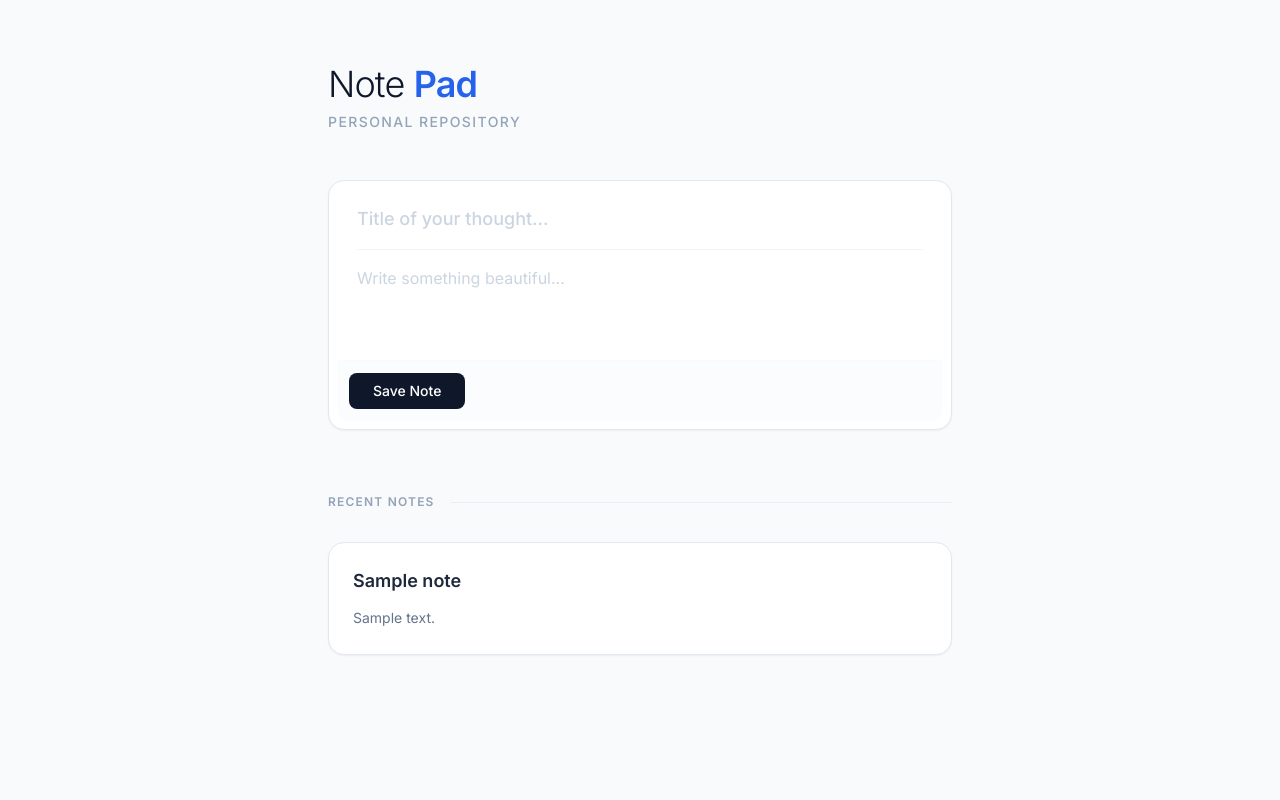
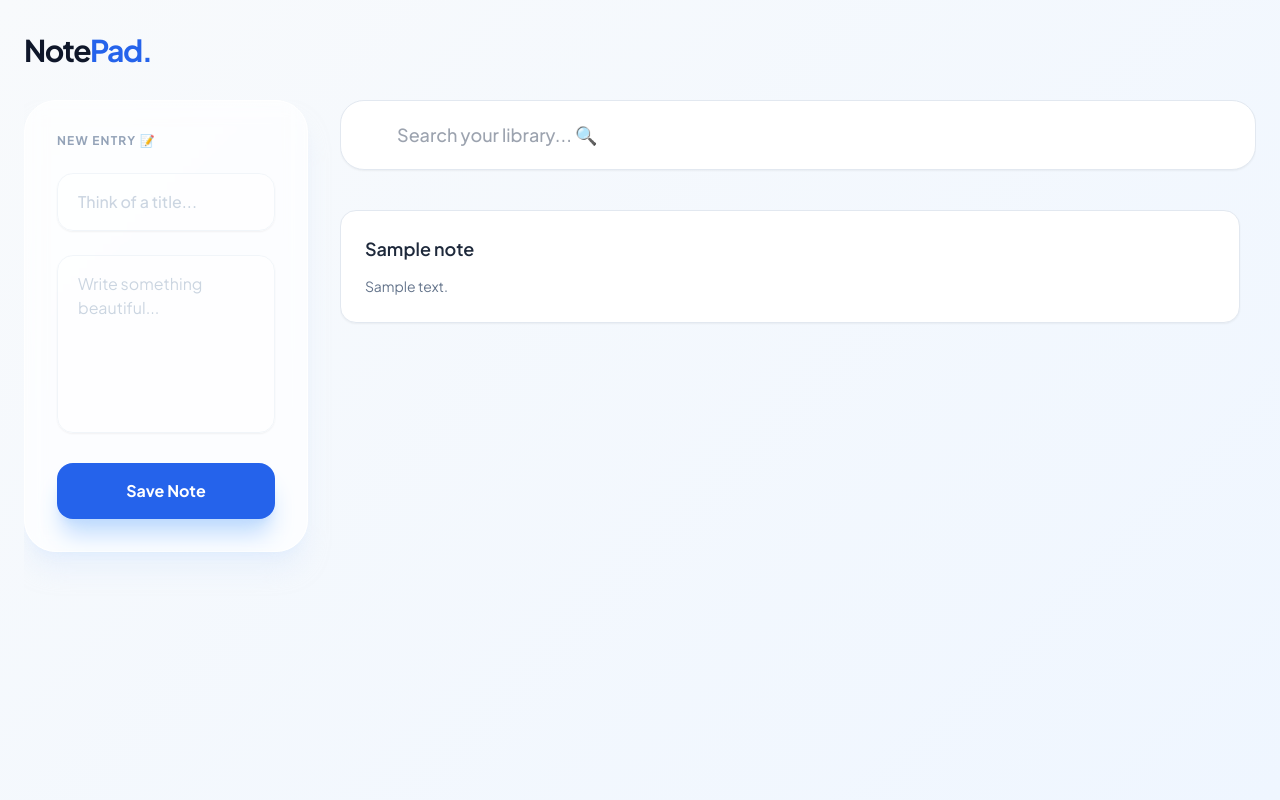
Before and after one commit to brenoviske/note_pad, a FastAPI app: page / in a window 1280 px wide. Run offline with FastAPI, Linux system fonts and the light colour scheme; tables that the repository leaves empty hold one stand-in row (values such as "Sample post"); some libraries are stand-ins or nearby versions.

Commit message:
feat:Introducing live search abr and chaging the design with the layout of the page

```diff
--- a/src/templates/index.html
+++ b/src/templates/index.html
@@ -3,70 +3,93 @@
 <head>
     <meta charset="UTF-8">
     <meta name="viewport" content="width=device-width, initial-scale=1.0">
-    <title>Note Pad | Minimal Workspace</title>
+    <title>Note Pad | Premium Workspace</title>
     <script src="https://cdn.tailwindcss.com"></script>
-    <link href="https://fonts.googleapis.com/css2?family=Inter:wght@300;400;500;600&display=swap" rel="stylesheet">
+    <link href="https://fonts.googleapis.com/css2?family=Plus+Jakarta+Sans:wght@300;400;500;600;700&display=swap" rel="stylesheet">
     <style>
-        body { font-family: 'Inter', sans-serif; }
-        .note-card { animation: slideUp 0.4s ease-out forwards; }
-        @keyframes slideUp {
-            from { opacity: 0; transform: translateY(10px); }
-            to { opacity: 1; transform: translateY(0); }
+        body {
+            font-family: 'Plus Jakarta Sans', sans-serif;
+            background: linear-gradient(135deg, #f8fafc 0%, #eff6ff 100%);
         }
-        .hidden { display: none; }
-        .modal-bg { background-color: rgba(15, 23, 42, 0.4); backdrop-filter: blur(4px); }
+        .note-card {
+            animation: slideIn 0.4s cubic-bezier(0.34, 1.56, 0.64, 1) forwards;
+        }
+        @keyframes slideIn {
+            from { opacity: 0; transform: scale(0.95) translateY(10px); }
+            to { opacity: 1; transform: scale(1) translateY(0); }
+        }
+        .custom-scrollbar::-webkit-scrollbar { width: 6px; }
+        .custom-scrollbar::-webkit-scrollbar-track { background: transparent; }
+        .custom-scrollbar::-webkit-scrollbar-thumb { background: #e2e8f0; border-radius: 10px; }
+
+        .hidden { display: none !important; }
+        .modal-bg { background: rgba(15, 23, 42, 0.6); backdrop-filter: blur(8px); }
+
+        .glass {
+            background: rgba(255, 255, 255, 0.7);
+            backdrop-filter: blur(10px);
+            border: 1px solid rgba(255, 255, 255, 0.5);
+        }
     </style>
 </head>
-<body class="bg-[#F8FAFC] text-slate-900 min-h-screen">
+<body class="text-slate-900 min-h-screen overflow-hidden">
 
     <div id="deleteModal" class="fixed inset-0 z-50 flex items-center justify-center hidden p-4 modal-bg">
-        <div class="bg-white rounded-2xl p-8 max-w-sm w-full shadow-2xl border border-slate-100">
-            <h3 class="text-xl font-semibold text-slate-900">Delete Note?</h3>
-            <p class="text-slate-500 mt-2 text-sm leading-relaxed">This action cannot be undone. This thought will be permanently removed from your repository.</p>
+        <div class="bg-white rounded-3xl p-8 max-w-sm w-full shadow-2xl">
+            <h3 class="text-xl font-bold text-slate-900 tracking-tight text-center">Delete Note? 🗑️</h3>
+            <p class="text-slate-500 mt-2 text-sm text-center">This thought will be permanently removed from your library.</p>
             <div class="flex gap-3 mt-8">
-                <button onclick="closeDeleteModal()" class="flex-1 px-4 py-2.5 rounded-xl text-sm font-bold text-slate-400 uppercase tracking-tight hover:bg-slate-50 transition-colors">Cancel</button>
-                <button id="confirmDeleteBtn" class="flex-1 px-4 py-2.5 rounded-xl text-sm font-bold bg-red-50 text-red-600 uppercase tracking-tight hover:bg-red-600 hover:text-white transition-all duration-300">Delete</button>
+                <button onclick="closeDeleteModal()" class="flex-1 px-4 py-3 text-xs font-bold text-slate-400 uppercase tracking-widest">Cancel</button>
+                <button id="confirmDeleteBtn" class="flex-1 px-4 py-3 rounded-2xl text-xs font-bold bg-red-500 text-white uppercase tracking-widest hover:bg-red-600 shadow-lg shadow-red-200 transition-all">Confirm</button>
             </div>
         </div>
     </div>
 
-    <div class="max-w-2xl mx-auto px-6 py-16">
-        <header class="mb-12">
-            <h1 class="text-4xl font-light tracking-tight text-slate-900">Note <span class="font-semibold text-blue-600">Pad</span></h1>
-            <p class="text-slate-400 mt-2 text-sm font-medium uppercase tracking-widest">Personal Repository</p>
+    <div class="max-w-[1440px] mx-auto px-6 h-screen flex flex-col py-8">
+
+        <header class="flex items-center justify-between mb-8 shrink-0">
+            <div>
+                <h1 class="text-3xl font-extrabold tracking-tighter text-slate-900">Note<span class="text-blue-600">Pad.</span></h1>
+            </div>
         </header>
 
-        <section class="mb-16">
-            <form id="noteForm" class="bg-white border border-slate-200 rounded-2xl p-2 shadow-sm focus-within:shadow-md focus-within:border-blue-200 transition-all duration-300">
-                <input type="text" id="noteTitle" required name="title"
-                    class="w-full px-5 py-4 text-lg font-medium placeholder:text-slate-300 focus:outline-none rounded-t-xl"
-                    placeholder="Title of your thought...">
-                <div class="h-[1px] bg-slate-100 mx-5"></div>
-                <textarea id="noteContent" rows="3" required name="content"
-                    class="w-full px-5 py-4 text-slate-600 placeholder:text-slate-300 focus:outline-none resize-none"
+        <main class="grid lg:grid-cols-12 gap-8 flex-grow overflow-hidden">
+
+            <aside class="lg:col-span-4 xl:col-span-3">
+                <div class="glass rounded-[2rem] p-8 shadow-xl shadow-blue-100/50 border border-white h-fit">
+                    <h2 class="text-xs font-black text-slate-400 uppercase tracking-widest mb-6">New Entry 📝</h2>
+
+                    <form id="noteForm" class="space-y-6">
+                        <input type="text" name="title" required
+                            class="w-full px-5 py-4 bg-white/50 border border-slate-100 focus:border-blue-500 outline-none rounded-2xl transition-all font-medium placeholder:text-slate-300 shadow-sm"
+                            placeholder="Think of a title...">
+
+                        <textarea name="content" rows="6" required
+                            class="w-full px-5 py-4 bg-white/50 border border-slate-100 focus:border-blue-500 outline-none rounded-2xl resize-none transition-all placeholder:text-slate-300 shadow-sm"
                             placeholder="Write something beautiful..."></textarea>
-                <div class="flex justify-between items-center p-3 bg-slate-50/50 rounded-b-xl border-t border-slate-50">
-                    <span id="formFeedback" class="text-xs font-bold px-3 uppercase hidden"></span>
-                    <button type="submit"
-                        class="bg-slate-900 hover:bg-blue-600 text-white text-sm font-medium py-2 px-6 rounded-lg transition-all duration-300 active:scale-95">
+
+                        <button type="submit" class="w-full bg-blue-600 hover:bg-blue-700 text-white font-bold py-4 rounded-2xl transition-all shadow-xl shadow-blue-200">
                             Save Note
                         </button>
+                    </form>
                 </div>
-            </form>
-        </section>
+            </aside>
 
-        <section>
-            <div class="flex items-center justify-between mb-8">
-                <h2 class="text-xs font-bold text-slate-400 uppercase tracking-widest">Recent Notes</h2>
-                <div class="h-[1px] flex-grow ml-4 bg-slate-200/60"></div>
+            <section class="lg:col-span-8 xl:col-span-9 flex flex-col overflow-hidden">
+
+                <div class="mb-6 shrink-0 relative">
+                    <input type="text" id="searchInput"
+                        class="w-full pl-14 pr-6 py-5 bg-white border border-slate-200 rounded-[1.5rem] focus:ring-4 focus:ring-blue-500/5 outline-none focus:border-blue-300 transition-all text-lg font-medium shadow-sm"
+                        placeholder="Search your library... 🔍">
                 </div>
 
-            <div id="notesContainer" class="space-y-6">
-                <div id="emptyMessage" class="py-12 text-center border-2 border-dashed border-slate-200 rounded-2xl">
-                    <p class="text-slate-300 text-sm italic">The pad is currently empty.</p>
+                <div id="notesContainer" class="flex-grow overflow-y-auto pr-4 space-y-4 custom-scrollbar">
+                    <div id="emptyMessage" class="py-32 text-center rounded-[3rem] border-4 border-dashed border-slate-200/50 bg-slate-50/30">
+                        <p class="text-slate-400 font-semibold tracking-tight">Your library is empty.</p>
                     </div>
                 </div>
             </section>
+        </main>
     </div>
 
     <script>
@@ -75,6 +98,24 @@
         const emptyMessage = document.getElementById('emptyMessage');
         const deleteModal = document.getElementById('deleteModal');
         let noteIdToDelete = null;
+
+
+        // --- 1. LIVE SEARCH LOGIC ---
+        const searchInput = document.getElementById('searchInput');
+
+        searchInput.addEventListener('input', (e) => {
+            const term = e.target.value.toLowerCase();
+            const cards = document.querySelectorAll('.note-card');
+
+            cards.forEach(card => {
+                const title = card.querySelector('h3').innerText.toLowerCase();
+                if (title.includes(term)) {
+                    card.classList.remove('hidden');
+                } else {
+                    card.classList.add('hidden');
+                }
+            });
+        });
 
         // --- HYDRATION (LOAD ALL) ---
         async function loadNotes() {
```
Lines whose indentation alone changed are shown as unchanged.
